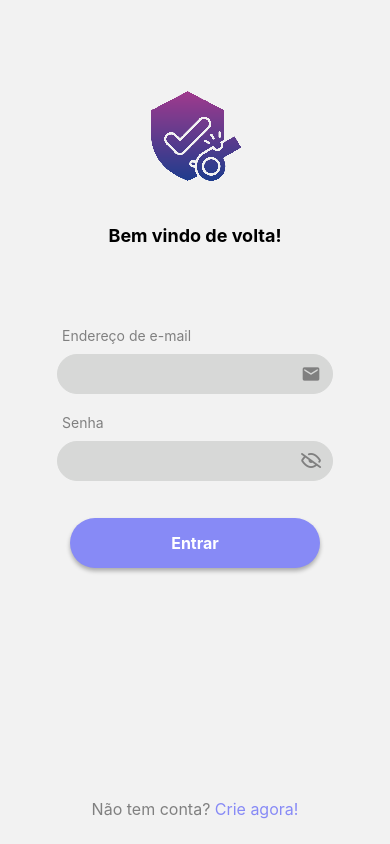
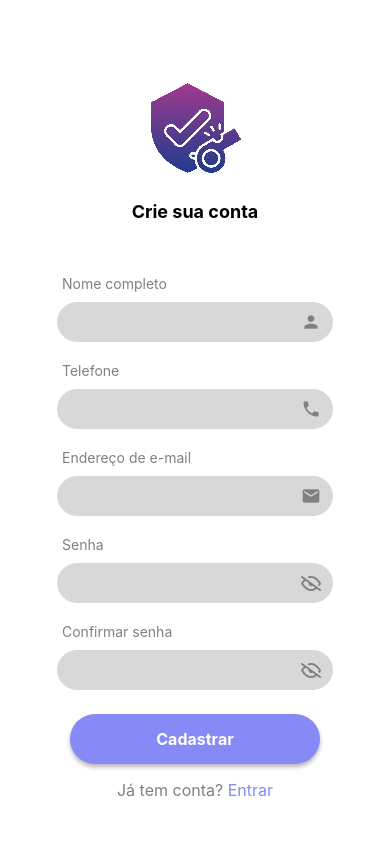
Before and after one commit to kaitoslr/Denuncia-Urbana, a React Native app in the folder denuncia-urbana/: screen /Register in a window 390 px wide. Built offline with nearby package versions, Linux system fonts and the light colour scheme; no server answers.

Commit message:
Criação da Tela de Cadastro

```diff
--- a/denuncia-urbana/src/navigation/AppNavigator.tsx
+++ b/denuncia-urbana/src/navigation/AppNavigator.tsx
@@ -1,5 +1,6 @@
 import Login from "../screens/login";
 import Home from "../screens/home";
+import signIn from "../screens/signIn";
 import {NavigationContainer} from "@react-navigation/native"
 import {createNativeStackNavigator} from "@react-navigation/native-stack"
 import BottomNavigator from "./BottomNavigator";
@@ -12,17 +13,21 @@ export default function AppNavigator(){
             <Stack.Navigator
                 initialRouteName="Login"
                 screenOptions={{
-                    headerShown:false
+                    headerShown:false,
                     }
                 }
             >
                 <Stack.Screen
-                    name="Login"
-                    component={Login}
+                name="Login"
+                component={Login}
                 />
                 <Stack.Screen
-                    name="Home"
-                    component={Home}
+                name="Home"
+                component={Home}
+                />
+                <Stack.Screen
+                    name="Register"
+                    component={signIn}
                 />
                 <Stack.Screen
                     name="BottomNavigator"
--- a/denuncia-urbana/src/screens/login/index.tsx
+++ b/denuncia-urbana/src/screens/login/index.tsx
@@ -2,7 +2,7 @@ import React, { useState } from "react";
 
 import { loginUser } from "../../services/authService";
 
-import {Text, View, Image, Alert} from 'react-native';
+import {Text, View, Image, Alert, TouchableOpacity} from 'react-native';
 import {style} from "./style";
 import logo from '../../assets/denunciante.png'
 import {MaterialIcons, Octicons} from '@expo/vector-icons'
@@ -104,7 +104,12 @@ export default function Login (){
                         loading={loading}
                    />
             </View>
-            <Text style={style.textBottom}>Não tem conta? <Text style={{color:themas.color.primary}}>Crie agora!</Text></Text>
+               <TouchableOpacity onPress={() => navigation.navigate("Register")}>
+                <Text style={style.textBottom}>
+                    Não tem conta?{" "}
+                    <Text style={{ color: themas.color.primary }}>Crie agora!</Text>
+                </Text>
+            </TouchableOpacity>
         </View>
 
     )
--- a/denuncia-urbana/src/screens/signIn/index.tsx
+++ b/denuncia-urbana/src/screens/signIn/index.tsx
@@ -0,0 +1,185 @@
+import React, { useState } from "react";
+
+import {
+  Alert,
+  Image,
+  ScrollView,
+  Text,
+  TouchableOpacity,
+  View,
+} from "react-native";
+
+import { MaterialIcons, Octicons } from "@expo/vector-icons";
+import { NavigationProp, useNavigation } from "@react-navigation/native";
+
+import logo from "../../assets/denunciante.png";
+import { Button } from "../../components/Button";
+import { Input } from "../../components/Input";
+import { themas } from "../../global/themes";
+import { registerUser } from "../../services/authService";
+
+import { style } from "./style";
+
+export default function Register() {
+  const navigation = useNavigation<NavigationProp<any>>();
+
+  const [name, setName] = useState("");
+  const [phone, setPhone] = useState("");
+  const [email, setEmail] = useState("");
+  const [password, setPassword] = useState("");
+  const [confirmPassword, setConfirmPassword] = useState("");
+
+  const [showPassword, setShowPassword] = useState(true);
+  const [showConfirmPassword, setShowConfirmPassword] = useState(true);
+  const [loading, setLoading] = useState(false);
+
+  const showMessage = (title: string, message: string) => {
+    if (typeof window !== "undefined") {
+      window.alert(`${title}\n\n${message}`);
+    } else {
+      Alert.alert(title, message);
+    }
+  };
+
+  const handleRegister = async () => {
+    if (!name || !phone || !email || !password || !confirmPassword) {
+      showMessage("Campos obrigatórios", "Preencha todos os campos.");
+      return;
+    }
+
+    if (password.length < 6) {
+      showMessage("Senha inválida", "A senha deve ter pelo menos 6 caracteres.");
+      return;
+    }
+
+    if (password !== confirmPassword) {
+      showMessage("Senhas diferentes", "A confirmação de senha não confere.");
+      return;
+    }
+
+    try {
+      setLoading(true);
+
+      await registerUser({
+        name,
+        phone,
+        email,
+        password,
+      });
+
+      showMessage("Cadastro realizado", "Sua conta foi criada com sucesso.");
+
+      navigation.navigate("Login");
+      } catch (error: any) {
+        console.log("Erro completo ao cadastrar:", error);
+        console.log("Código do erro:", error?.code);
+        console.log("Mensagem do erro:", error?.message);
+
+        switch (error.code) {
+          case "auth/invalid-email":
+            showMessage("Erro", "Email inválido.");
+            break;
+
+          case "auth/email-already-in-use":
+            showMessage("Erro", "Este email já está em uso.");
+            break;
+
+          case "auth/weak-password":
+            showMessage("Erro", "A senha deve ter pelo menos 6 caracteres.");
+            break;
+
+          case "permission-denied":
+          case "firestore/permission-denied":
+            showMessage(
+              "Erro",
+              "Sem permissão para salvar os dados no Firestore."
+            );
+            break;
+
+          default:
+            showMessage(
+              "Erro",
+              error?.message || "Não foi possível realizar o cadastro."
+            );
+        }
+      } finally {
+        setLoading(false);
+      }
+  };
+
+  return (
+    <ScrollView
+      contentContainerStyle={style.container}
+      keyboardShouldPersistTaps="handled"
+      showsVerticalScrollIndicator={false}
+    >
+      <View style={style.boxTop}>
+        <Image source={logo} style={style.logo} resizeMode="contain" />
+
+        <Text style={style.title}>Crie sua conta</Text>
+      </View>
+
+      <View style={style.boxMid}>
+        <Input
+          value={name}
+          onChangeText={setName}
+          title="Nome completo"
+          IconRight={MaterialIcons}
+          iconRightName="person"
+        />
+
+        <Input
+          value={phone}
+          onChangeText={setPhone}
+          title="Telefone"
+          keyboardType="phone-pad"
+          IconRight={MaterialIcons}
+          iconRightName="phone"
+        />
+
+        <Input
+          value={email}
+          onChangeText={setEmail}
+          title="Endereço de e-mail"
+          keyboardType="email-address"
+          autoCapitalize="none"
+          IconRight={MaterialIcons}
+          iconRightName="email"
+        />
+
+        <Input
+          value={password}
+          onChangeText={setPassword}
+          title="Senha"
+          secureTextEntry={showPassword}
+          IconRight={Octicons}
+          iconRightName={showPassword ? "eye-closed" : "eye"}
+          onIconRightPress={() => setShowPassword(!showPassword)}
+        />
+
+        <Input
+          value={confirmPassword}
+          onChangeText={setConfirmPassword}
+          title="Confirmar senha"
+          secureTextEntry={showConfirmPassword}
+          IconRight={Octicons}
+          iconRightName={showConfirmPassword ? "eye-closed" : "eye"}
+          onIconRightPress={() =>
+            setShowConfirmPassword(!showConfirmPassword)
+          }
+        />
+      </View>
+
+      <View style={style.boxBottom}>
+        <Button text="Cadastrar" onPress={handleRegister} loading={loading} />
+
+        <TouchableOpacity onPress={() => navigation.navigate("Login")}>
+          <Text style={style.textBottom}>
+            Já tem conta?{" "}
+            <Text style={{ color: themas.color.primary }}>Entrar</Text>
+          </Text>
+        </TouchableOpacity>
+      </View>
+    </ScrollView>
+  );
+}
--- a/denuncia-urbana/src/screens/signIn/style.ts
+++ b/denuncia-urbana/src/screens/signIn/style.ts
@@ -0,0 +1,47 @@
+import { Dimensions, StyleSheet } from "react-native";
+
+import { themas } from "../../global/themes";
+
+export const style = StyleSheet.create({
+  container: {
+    flexGrow: 1,
+    alignItems: "center",
+    justifyContent: "center",
+    padding: 20,
+    backgroundColor: themas.color.secondary,
+  },
+
+  boxTop: {
+    minHeight: Dimensions.get("window").height / 4,
+    alignItems: "center",
+    justifyContent: "center",
+  },
+
+  boxMid: {
+    width: "100%",
+    paddingHorizontal: 37,
+  },
+
+  boxBottom: {
+    width: "100%",
+    alignItems: "center",
+    marginTop: 24,
+    gap: 16,
+  },
+
+  logo: {
+    width: 100,
+    height: 100,
+  },
+
+  title: {
+    fontWeight: "bold",
+    marginTop: 24,
+    fontSize: 18,
+  },
+
+  textBottom: {
+    fontSize: 16,
+    color: themas.color.gray,
+  },
+});
--- a/denuncia-urbana/src/services/authService.tsx
+++ b/denuncia-urbana/src/services/authService.tsx
@@ -1,28 +1,53 @@
 import {
   createUserWithEmailAndPassword,
+  deleteUser,
   signInWithEmailAndPassword,
+  updateProfile,
 } from "firebase/auth";
 
-import { auth } from "../database/firebase";
+import { doc, setDoc } from "firebase/firestore";
 
-export const registerUser = async (
-  email: string,
-  password: string
-) => {
-  return await createUserWithEmailAndPassword(
+import { auth, db } from "../database/firebase";
+
+type RegisterUserParams = {
+  name: string;
+  email: string;
+  phone: string;
+  password: string;
+};
+
+export const registerUser = async ({
+  name,
+  email,
+  phone,
+  password,
+}: RegisterUserParams) => {
+  const userCredential = await createUserWithEmailAndPassword(
     auth,
     email,
     password
   );
+
+  try {
+    await updateProfile(userCredential.user, {
+      displayName: name,
+    });
+
+    await setDoc(doc(db, "users", userCredential.user.uid), {
+      uid: userCredential.user.uid,
+      name,
+      email,
+      phone,
+      createdAt: new Date().toISOString(),
+    });
+
+    return userCredential;
+  } catch (error) {
+    await deleteUser(userCredential.user);
+    throw error;
+  }
 };
 
-export const loginUser = async (
-  email: string,
-  password: string
-) => {
-  return await signInWithEmailAndPassword(
-    auth,
-    email,
-    password
-  );
+export const loginUser = async (email: string, password: string) => {
+  return await signInWithEmailAndPassword(auth, email, password);
 };
```
